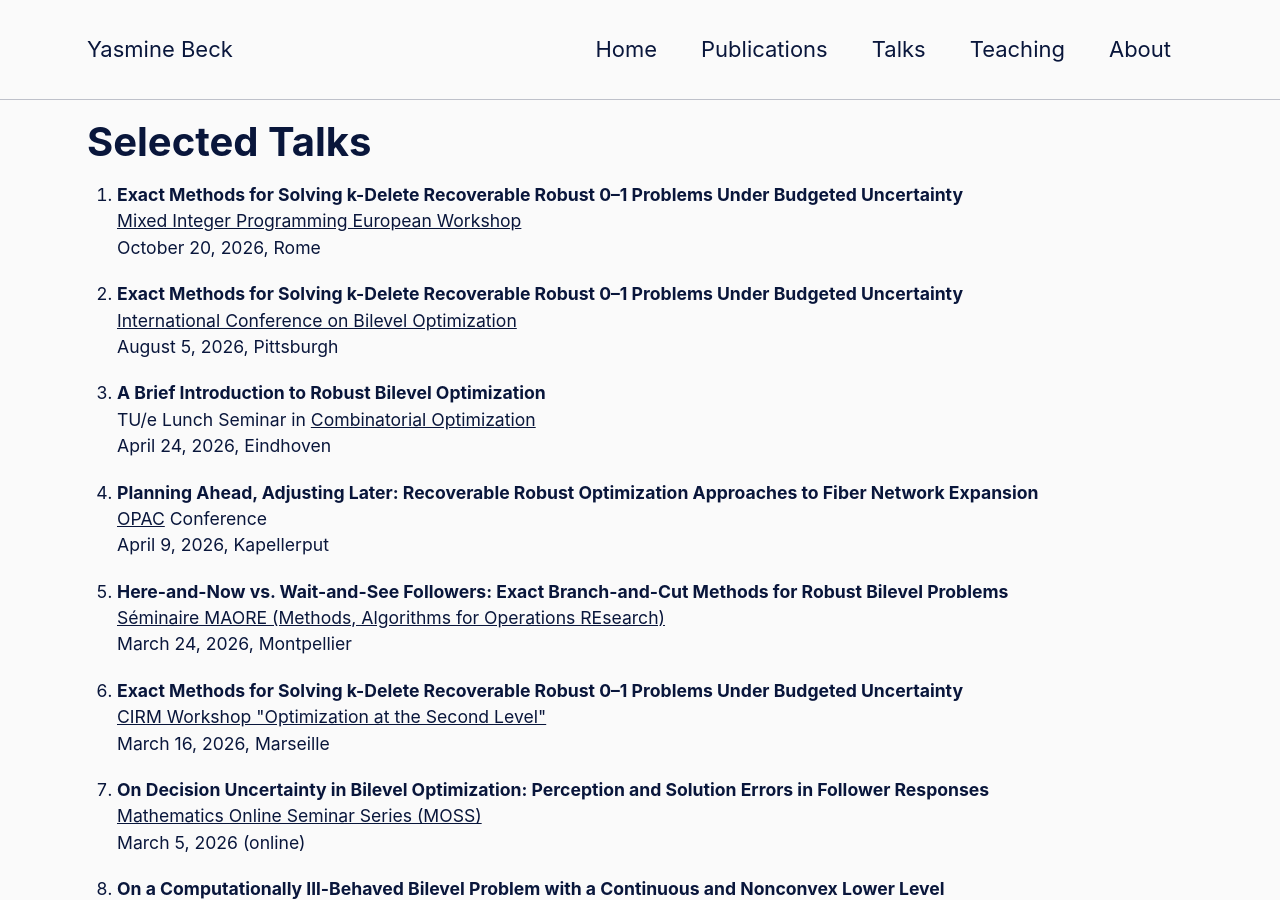
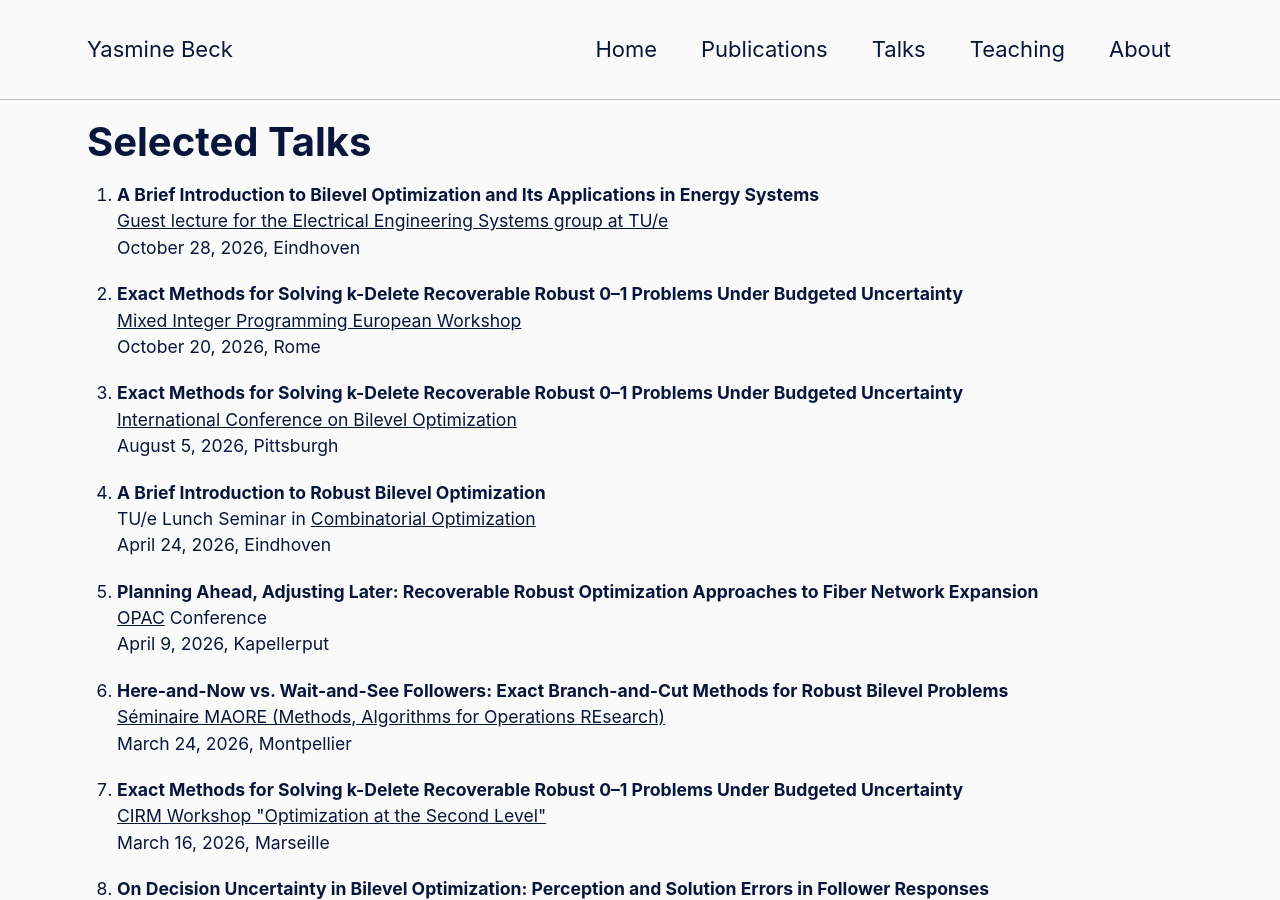
Before and after one commit to YasmineBeck/YasmineBeck.github.io, a Jekyll site: the page built from _pages/talks.html, in a window 1280 px wide and 900 px high. Built offline with Jekyll 4.4.1, drawn with Linux system fonts in a browser that asks for light colours; cached includes are drawn as plain includes; formulas are drawn with MathJax 3.

Commit message:
guest lecture @ TU/e EES

```diff
--- a/_pages/talks.html
+++ b/_pages/talks.html
@@ -28,6 +28,12 @@ classes: wide
 
 <div class="content">
   <ol>
+    <li>
+      <strong>A Brief Introduction to Bilevel Optimization and Its Applications in Energy Systems</strong><br>
+      <a href="https://www.tue.nl/en/research/research-groups/electrical-energy-systems">Guest lecture for the Electrical Engineering Systems group at TU/e</a><br>
+      October 28, 2026, Eindhoven
+    </li>
+
     <li>
       <strong>Exact Methods for Solving k-Delete Recoverable Robust 0&ndash;1 Problems Under Budgeted Uncertainty</strong><br>
       <a href="https://www.mixedinteger.org/EUROMIP/2026/">Mixed Integer Programming European Workshop</a><br>
```
